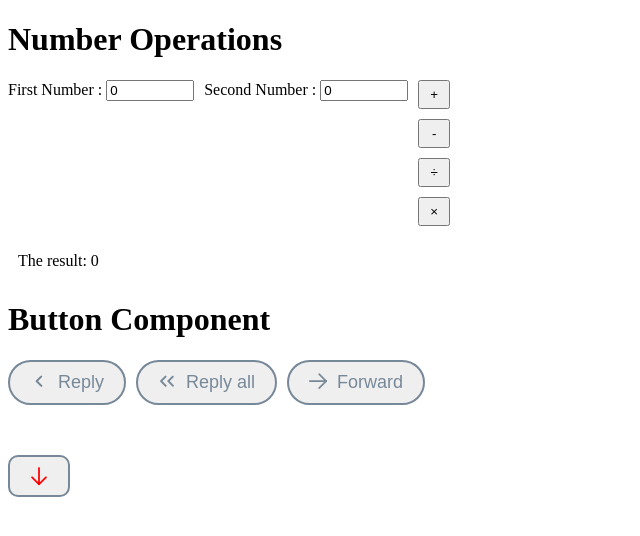
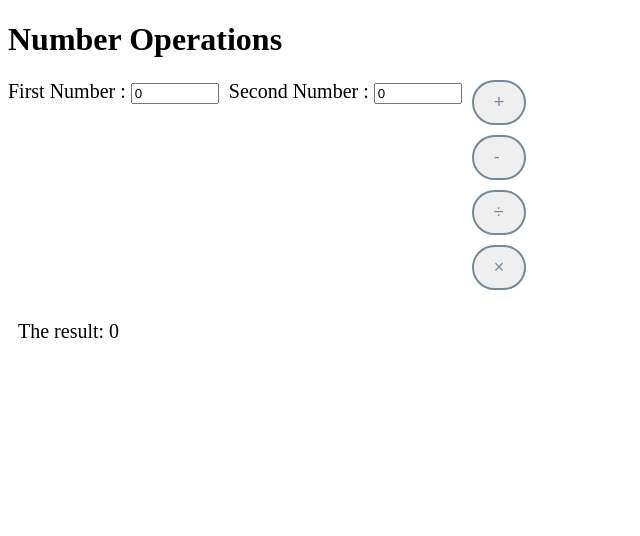
Before and after one commit to sivalay/Vue-Tasks, a Vue app: page / in a window 1280 px wide. Shown: the top 536 px of the page, without its empty margins (0-640 px from the left). Built offline with nearby package versions, Linux system fonts and the light colour scheme; the HTML template or start-up script is replaced by a standard one.

Commit message:
update: Updated the input component

```diff
--- a/src/App.vue
+++ b/src/App.vue
@@ -2,13 +2,13 @@
   <main>
     <h1>Number Operations</h1>
     <input-wrap />
-    <button-wrapp />
-    <download-button />
+    <!-- <button-wrapp /> -->
+    <!-- <download-button /> -->
   </main>
 </template>
 
 <script setup lang="ts">
 import InputWrap from './components/InputWrap.vue'
-import ButtonWrapp from './components/ButtonWrapp.vue'
-import DownloadButton from './components/DownloadButton.vue'
+// import ButtonWrapp from './components/ButtonWrapp.vue'
+// import DownloadButton from './components/DownloadButton.vue'
 </script>
--- a/src/components/ActionButton.vue
+++ /dev/null
@@ -1,25 +0,0 @@
-<template>
-  <button @click="handleClick">{{ text }}</button>
-</template>
-
-<script setup lang="ts">
-const props = defineProps<{
-  text: string
-  onClick: () => void
-}>()
-
-const emits = defineEmits<{
-  (event: 'click', text: string): void
-}>()
-
-function handleClick() {
-  emits('click', props.text)
-}
-</script>
-
-<style scoped>
-button {
-  cursor: pointer;
-  padding: 5px 10px;
-}
-</style>
--- a/src/components/InputWrap.vue
+++ b/src/components/InputWrap.vue
@@ -2,25 +2,24 @@
   <form action="" @submit.prevent>
     <label for="">
       First Number :
-      <input v-model="number1" type="number" name="first-number" id="" />
+      <input v-model="number1" type="text" name="first-number" id="" />
     </label>
     <label for="">
       Second Number :
-      <input v-model="number2" type="number" name="second-number" id="" />
+      <input v-model="number2" type="text" name="second-number" id="" />
     </label>
-    <!-- <button-wrap /> -->
     <div class="button-wrap">
-      <action-button text="+" :onClick="addNumbers" />
-      <action-button text="-" :onClick="subtractNumbers" />
-      <action-button text="÷" :onClick="divideNumbers" />
-      <action-button text="×" :onClick="multiplyNumbers" />
+      <Button text="+" @click="addNumbers" />
+      <Button text="-" @click="subtractNumbers" />
+      <Button text="÷" @click="divideNumbers" />
+      <Button text="×" @click="multiplyNumbers" />
     </div>
   </form>
   <p>The result: {{ result }}</p>
 </template>
 
 <script setup lang="ts">
-import ActionButton from './ActionButton.vue'
+import Button from './Button.vue'
 import { ref } from 'vue'
 
 const number1 = ref<number>(0)
@@ -28,20 +27,16 @@ const number2 = ref<number>(0)
 const result = ref<number>(0)
 
 function addNumbers() {
-  result.value = number1.value + number2.value
-  console.log(result.value)
+  result.value = Number(number1.value) + Number(number2.value)
 }
 function multiplyNumbers() {
-  result.value = number1.value * number2.value
-  console.log(result.value)
+  result.value = Number(number1.value) * Number(number2.value)
 }
 function subtractNumbers() {
-  result.value = number1.value - number2.value
-  console.log(result.value)
+  result.value = Number(number1.value) - Number(number2.value)
 }
 function divideNumbers() {
-  result.value = number1.value / number2.value
-  console.log(result.value)
+  result.value = Number(number1.value) / Number(number2.value)
 }
 </script>
 
@@ -52,6 +47,7 @@ input {
 form {
   display: flex;
   gap: 10px;
+  font-size: 20px;
 }
 .button-wrap {
   display: flex;
@@ -61,5 +57,6 @@ form {
 p {
   display: block;
   padding: 10px;
+  font-size: 20px;
 }
 </style>
```
